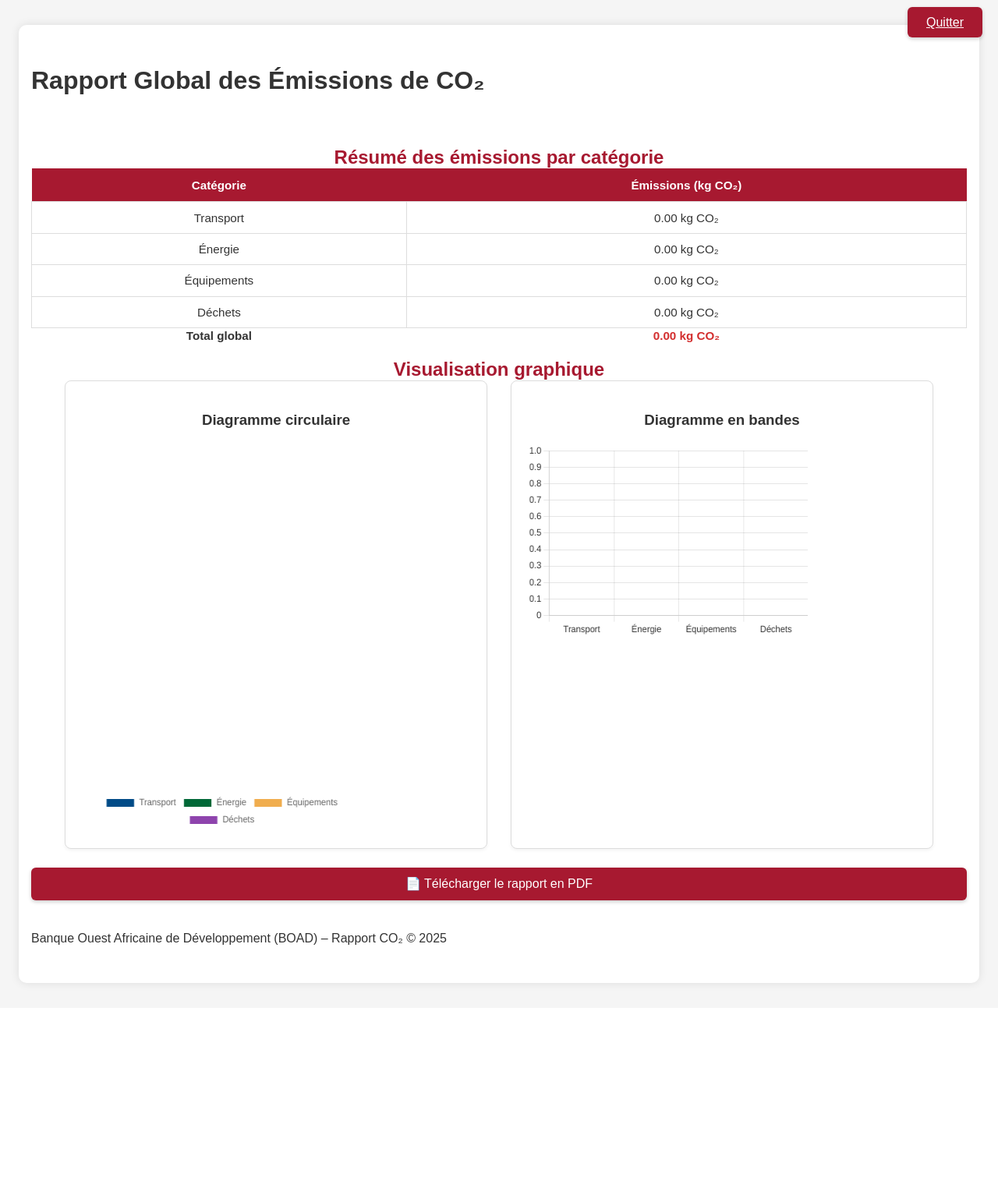
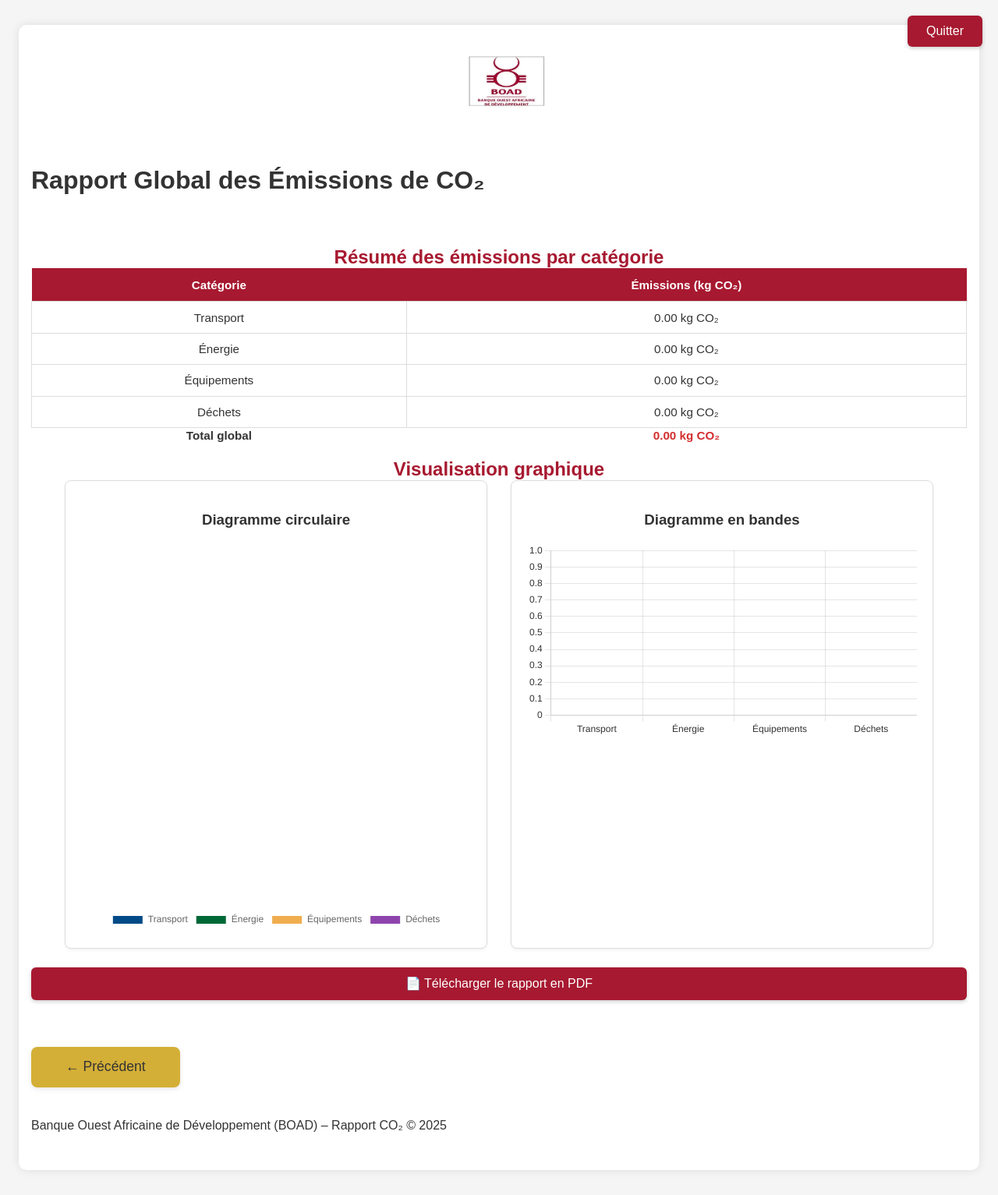
Before and after one commit to IFAZANE/BOAD_Empreinte_Carbone, a Flask app: page /resultat in a window 1280 px wide. Shown: the whole page at 78% size. Before the commit the page ends 1268 px from the top, so only its background shows below. Run offline with Flask 3, Linux system fonts and the light colour scheme; some libraries are stand-ins or nearby versions.

Commit message:
Update resultat.html

```diff
--- a/application/templates/resultat.html
+++ b/application/templates/resultat.html
@@ -12,7 +12,7 @@
   <style>
     .charts-wrapper {
       display: flex;
-      flex-wrap: wrap;
+      flex-wrap: nowrap;
       justify-content: center;
       gap: 30px;
     }
@@ -28,19 +28,43 @@
     }
 
     .chart-box canvas {
-      max-width: 72%;
+      max-width: 100%;
       height: auto;
     }
 
+    .quit-top-right {
+      position: absolute;
+      top: 20px;
+      right: 20px;
+    }
+
+    .logo-container {
+      text-align: center;
+      margin-bottom: 20px;
+    }
+
+    .logo-container img {
+      height: 80px;
+    }
+
+    @media print {
+      .styled-button, .quit-top-right, .nav-buttons {
+        display: none;
+      }
     }
   </style>
 </head>
 <body>
   <div class="container">
 
-    <!-- Bouton Quitter -->
-    <div class="quit-button">
-      <a href="/" class="styled-button">Quitter</a>
+    <!-- Bouton Quitter en haut à droite -->
+    <div class="quit-top-right">
+      <button onclick="clearAndQuit()" class="styled-button">Quitter</button>
+    </div>
+
+    <!-- Logo -->
+    <div class="logo-container">
+      <img src="{{ url_for('static', filename='logo-boad.webp') }}" alt="Logo BOAD" class="logo" />
     </div>
 
     <h1>Rapport Global des Émissions de CO₂</h1>
@@ -85,9 +109,15 @@
       </div>
     </div>
 
-    <!-- Boutons -->
+    <!-- Bouton PDF -->
     <button class="styled-button" onclick="downloadPDF()">📄 Télécharger le rapport en PDF</button>
 
+    <!-- Bouton Précédent -->
+    <div class="nav-buttons">
+      <div class="prev-step">
+        <button onclick="goBack()" type="button" id="prev-step" class="styled-button">← Précédent</button>
+      </div>
+    </div>
 
     <footer>
       <p>Banque Ouest Africaine de Développement (BOAD) – Rapport CO₂ © 2025</p>
@@ -95,6 +125,7 @@
   </div>
 
   <script>
+    // Charger les données du localStorage
     const raw = localStorage.getItem("emissionData");
     const data = raw ? JSON.parse(raw) : {};
 
@@ -121,9 +152,9 @@
 
     document.getElementById("total-emissions").textContent = total.toFixed(2) + " kg CO₂";
 
-    const colors = ["#004B87", "#006837", "#f0ad4e", "#8e44ad"]; // Couleur pour Déchets ajoutée
+    const colors = ["#004B87", "#006837", "#f0ad4e", "#8e44ad"];
 
-    // Doughnut
+    // Graphique circulaire
     const doughnutCtx = document.getElementById("emissionChartDoughnut").getContext("2d");
     new Chart(doughnutCtx, {
       type: "doughnut",
@@ -142,7 +173,7 @@
       }
     });
 
-    // Bar
+    // Graphique en barres
     const barCtx = document.getElementById("emissionChartBar").getContext("2d");
     new Chart(barCtx, {
       type: "bar",
@@ -181,6 +212,17 @@
         jsPDF: { unit: "in", format: "a4", orientation: "portrait" }
       }).from(document.getElementById("report")).save();
     }
+
+    // Fonction Quitter : vide le localStorage et retourne à l'accueil
+    function clearAndQuit() {
+      localStorage.clear();
+      window.location.href = "/";
+    }
+
+    // Fonction Précédent : retourne à la page Déchets
+    function goBack() {
+      window.location.href = "/dechets";  // adapte selon ton routing Flask
+    }
   </script>
 </body>
 </html>
```
